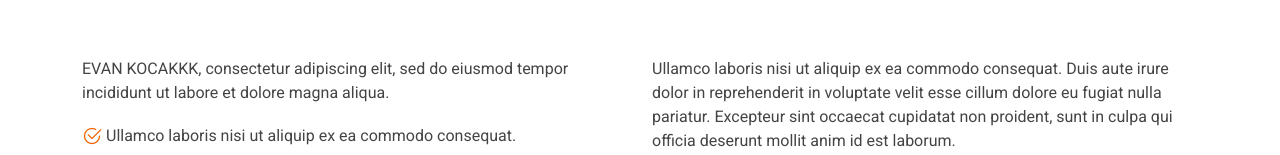
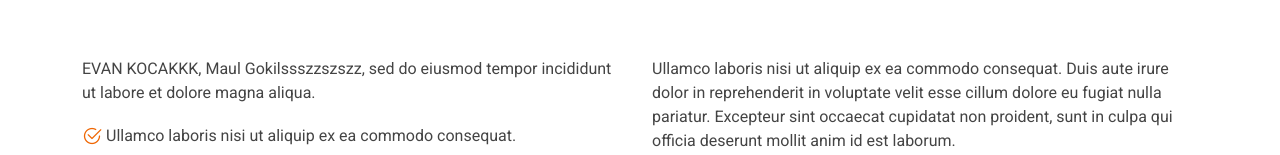
Before and after one commit to maulanaakbrr/Selecao, a website: page index.html in a window 1280 px wide. Shown: the part 774-929 px from the top of the page. Drawn offline with Linux system fonts and the light colour scheme.

Commit message:
adding text

```diff
--- a/index.html
+++ b/index.html
@@ -157,7 +157,7 @@
 
           <div class="col-lg-6 content" data-aos="fade-up" data-aos-delay="100">
             <p>
-              EVAN KOCAKKK, consectetur adipiscing elit, sed do eiusmod tempor incididunt ut labore et dolore
+              EVAN KOCAKKK, Maul Gokilssszzszszz, sed do eiusmod tempor incididunt ut labore et dolore
               magna aliqua.
             </p>
             <ul>
```
